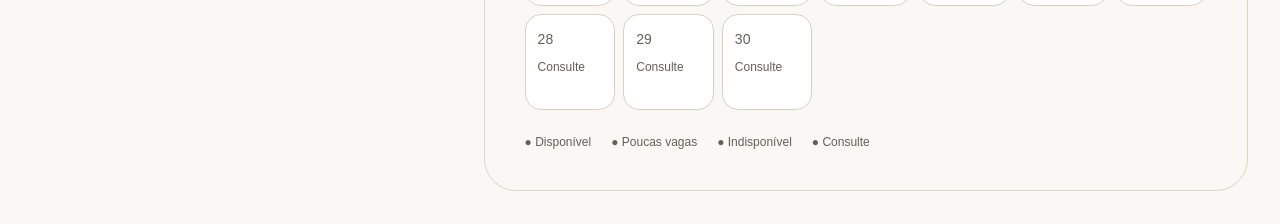
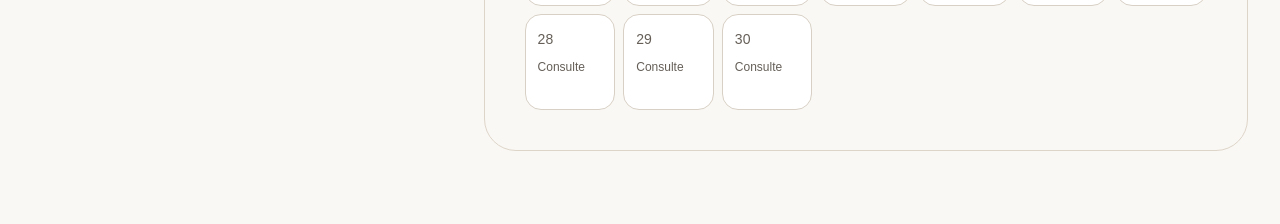
Before and after one commit to graziellygmf-tech/sandra-martins-confeitaria, a Next.js app: page / in a window 1280 px wide. Shown: the part 2020-2244 px from the top of the page. Built offline with nearby package versions, Linux system fonts and the light colour scheme; no server answers; the database is empty.

Commit message:
Remove duplicate availability legend

```diff
--- a/components/site/availability-calendar.tsx
+++ b/components/site/availability-calendar.tsx
@@ -65,13 +65,6 @@ export function AvailabilityCalendar({ month, availability }: { month: string; a
           );
         })}
       </div>
-
-      <div className="mt-6 flex flex-wrap gap-x-5 gap-y-2 text-xs text-[#655f58]">
-        <span>● Disponível</span>
-        <span>● Poucas vagas</span>
-        <span>● Indisponível</span>
-        <span>● Consulte</span>
-      </div>
     </div>
   );
 }
```
